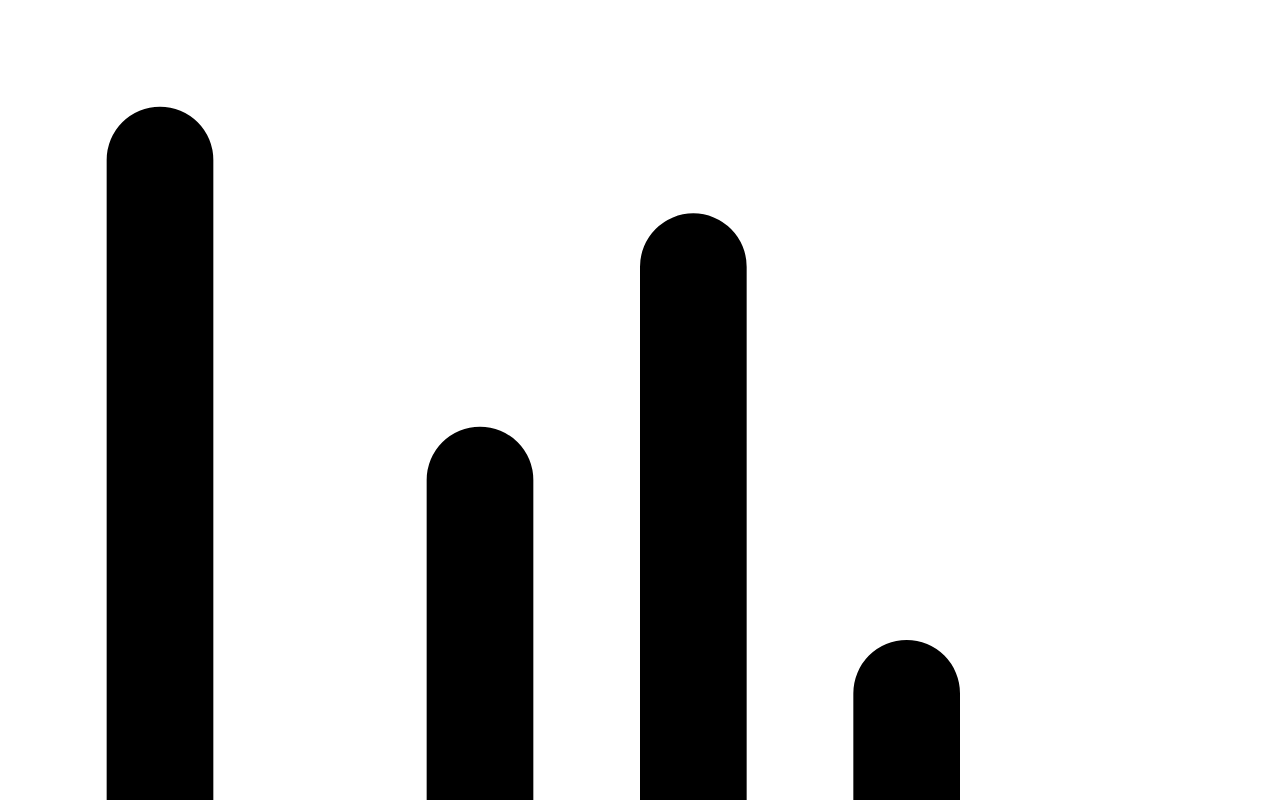
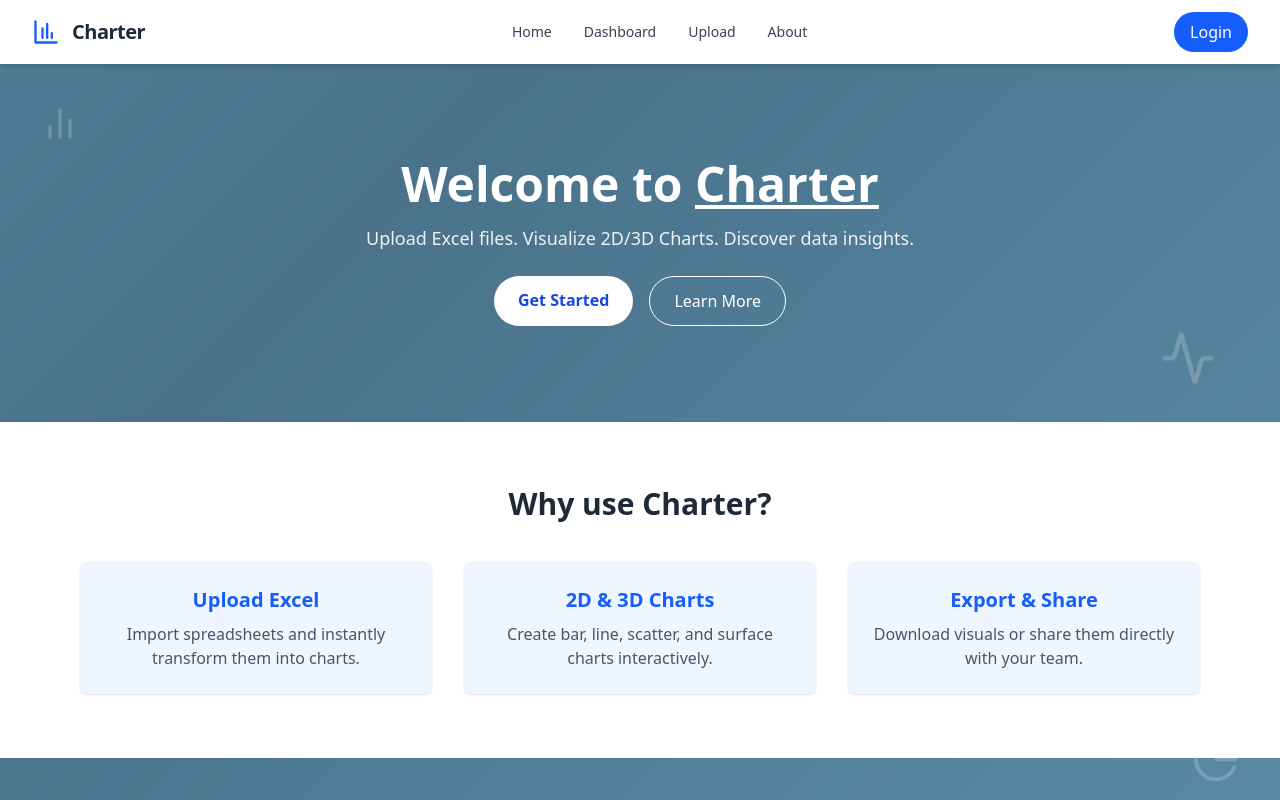
Before and after one commit to girishkuwar/Mern_FrontEnd, a React (Vite) app: page / in a window 1280 px wide. Shown: the top 800 px of the page. Built offline with nearby package versions, Linux system fonts and the light colour scheme.

Commit message:
fixed tailwind

```diff
--- /dev/null
+++ b/src/App.css
@@ -0,0 +1 @@
+@import "tailwindcss";
--- a/src/index.css
+++ b/src/index.css
@@ -1,3 +1 @@
-@tailwind base;
-@tailwind components;
-@tailwind utilities;
+@import "tailwindcss";
--- a/vite.config.js
+++ b/vite.config.js
@@ -1,7 +1,8 @@
 import { defineConfig } from 'vite'
 import react from '@vitejs/plugin-react-swc'
+import tailwindcss from '@tailwindcss/vite'
 
 // https://vite.dev/config/
 export default defineConfig({
-  plugins: [react()],
+  plugins: [react(), tailwindcss()],
 })
```
Also changed, not shown: package.json (+2 -5 lines).
